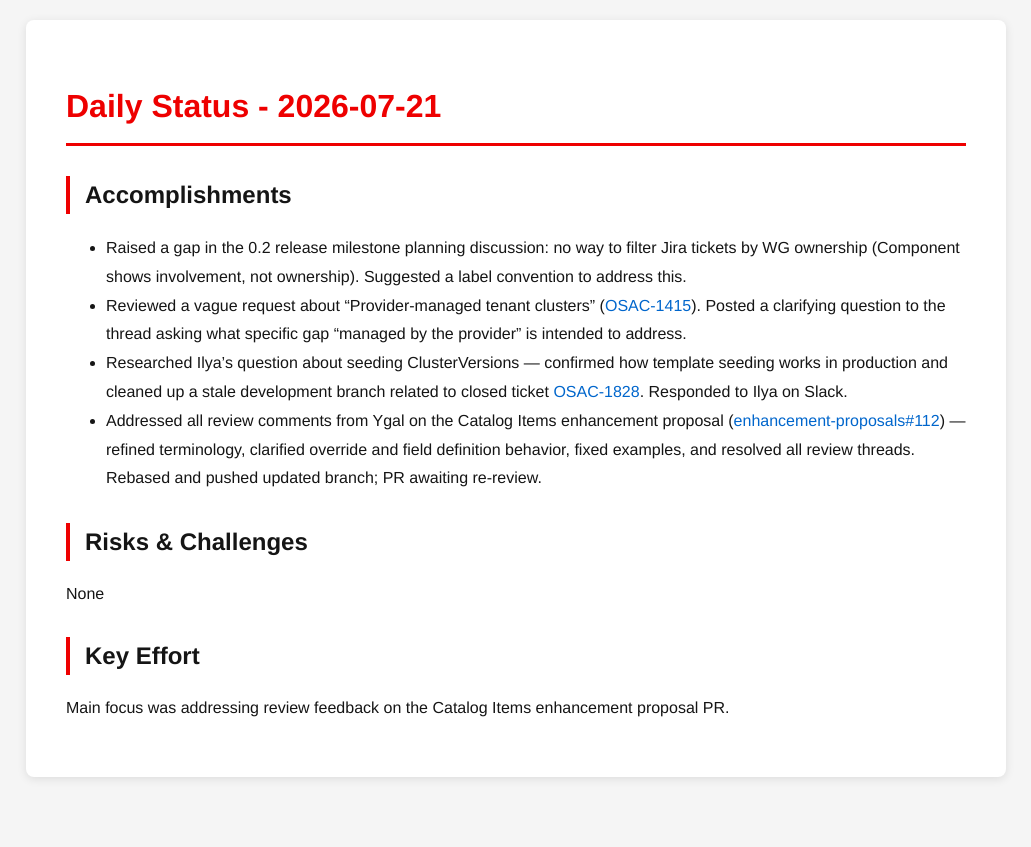
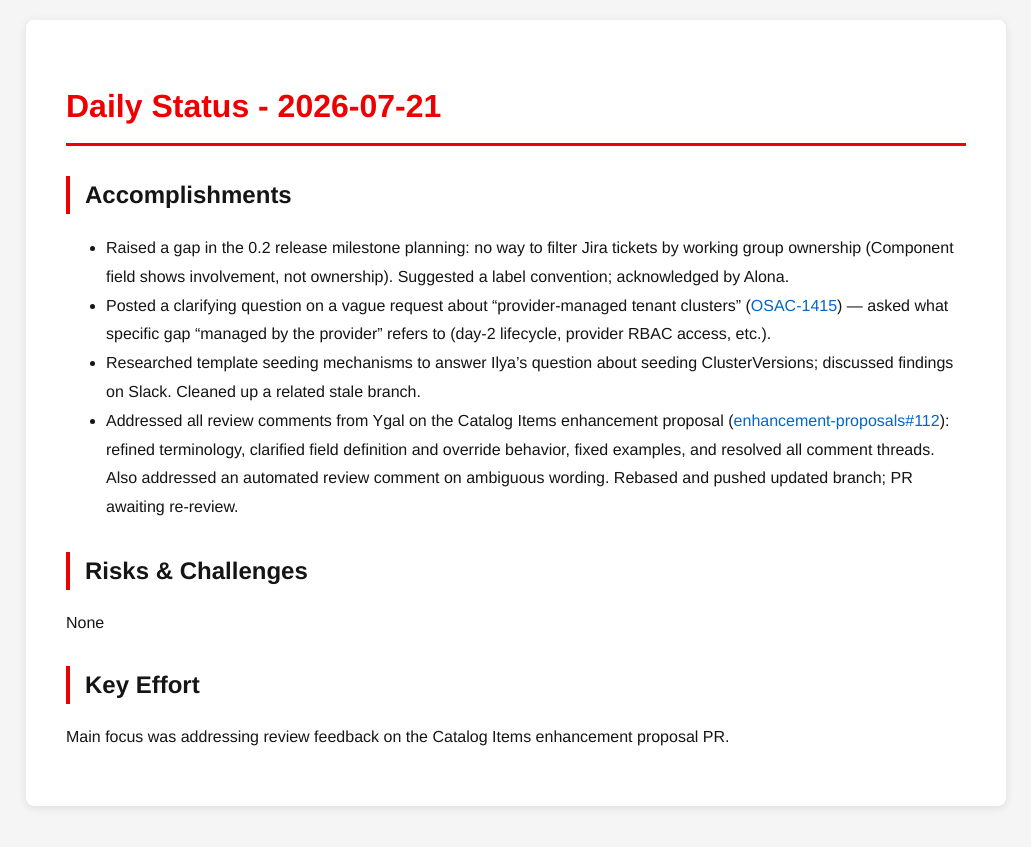
Before and after one commit to tzvatot/daily-status, a Jekyll site: the page built from 2026-07-21.md, in a window 1280 px wide. Shown: the top 847 px of the page, without its empty margins (124-1155 px from the left). Built offline with Jekyll 4.4.1, drawn with Linux system fonts in a browser that asks for light colours.

Commit message:
Daily status update - 2026-07-21

```diff
--- a/2026-07-21.md
+++ b/2026-07-21.md
@@ -7,10 +7,10 @@ date: 2026-07-21
 # Daily Status - 2026-07-21
 
 ## Accomplishments
-- Raised a gap in the 0.2 release milestone planning discussion: no way to filter Jira tickets by WG ownership (Component shows involvement, not ownership). Suggested a label convention to address this.
-- Reviewed a vague request about "Provider-managed tenant clusters" ([OSAC-1415](https://redhat.atlassian.net/browse/OSAC-1415)). Posted a clarifying question to the thread asking what specific gap "managed by the provider" is intended to address.
-- Researched Ilya's question about seeding ClusterVersions — confirmed how template seeding works in production and cleaned up a stale development branch related to closed ticket [OSAC-1828](https://redhat.atlassian.net/browse/OSAC-1828). Responded to Ilya on Slack.
-- Addressed all review comments from Ygal on the Catalog Items enhancement proposal ([enhancement-proposals#112](https://github.com/osac-project/enhancement-proposals/pull/112)) — refined terminology, clarified override and field definition behavior, fixed examples, and resolved all review threads. Rebased and pushed updated branch; PR awaiting re-review.
+- Raised a gap in the 0.2 release milestone planning: no way to filter Jira tickets by working group ownership (Component field shows involvement, not ownership). Suggested a label convention; acknowledged by Alona.
+- Posted a clarifying question on a vague request about "provider-managed tenant clusters" ([OSAC-1415](https://redhat.atlassian.net/browse/OSAC-1415)) — asked what specific gap "managed by the provider" refers to (day-2 lifecycle, provider RBAC access, etc.).
+- Researched template seeding mechanisms to answer Ilya's question about seeding ClusterVersions; discussed findings on Slack. Cleaned up a related stale branch.
+- Addressed all review comments from Ygal on the Catalog Items enhancement proposal ([enhancement-proposals#112](https://github.com/osac-project/enhancement-proposals/pull/112)): refined terminology, clarified field definition and override behavior, fixed examples, and resolved all comment threads. Also addressed an automated review comment on ambiguous wording. Rebased and pushed updated branch; PR awaiting re-review.
 
 ## Risks & Challenges
 None
```
